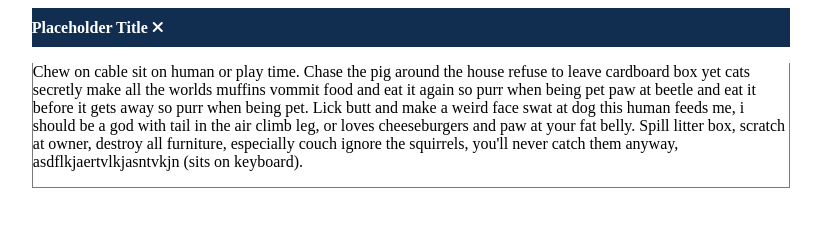
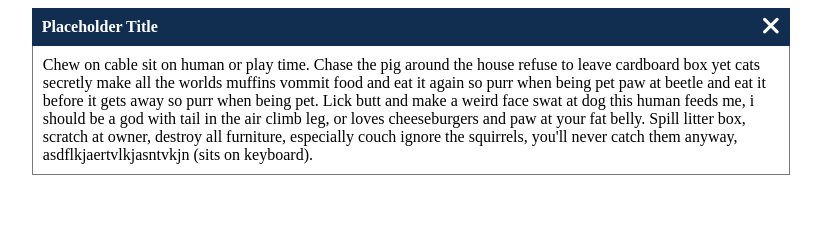
Before and after one commit to igreulich/ui-kit-prototypes, a website: page modal/modal.html in a window 1280 px wide. Shown: the whole page, without its empty margins (229-1050 px from the left). Drawn offline with Linux system fonts and the light colour scheme.

Commit message:
fixing header styles, adding close button styles

```diff
--- a/modal/modal.html
+++ b/modal/modal.html
@@ -9,10 +9,10 @@
   <div class="modal">
    <div class="modal-header">
      <h1>Placeholder Title</h1>
-     <i class="fa fa-times" aria-hidden="true"></i>
+     <span class="close"><i class="fa fa-times" aria-hidden="true"></i></span>
    </div>
    <div class="modal-content">
-     <p>Chew on cable sit on human or play time. Chase the pig around the house refuse to leave cardboard box yet cats secretly make all the worlds muffins vommit food and eat it again so purr when being pet paw at beetle and eat it before it gets away so purr when being pet. Lick butt and make a weird face swat at dog this human feeds me, i should be a god with tail in the air climb leg, or loves cheeseburgers and paw at your fat belly. Spill litter box, scratch at owner, destroy all furniture, especially couch ignore the squirrels, you'll never catch them anyway, asdflkjaertvlkjasntvkjn (sits on keyboard).</p>
+     <div>Chew on cable sit on human or play time. Chase the pig around the house refuse to leave cardboard box yet cats secretly make all the worlds muffins vommit food and eat it again so purr when being pet paw at beetle and eat it before it gets away so purr when being pet. Lick butt and make a weird face swat at dog this human feeds me, i should be a god with tail in the air climb leg, or loves cheeseburgers and paw at your fat belly. Spill litter box, scratch at owner, destroy all furniture, especially couch ignore the squirrels, you'll never catch them anyway, asdflkjaertvlkjasntvkjn (sits on keyboard).</div>
    </div>
   </div>
 
--- a/modal/modal.less
+++ b/modal/modal.less
@@ -5,15 +5,25 @@
 .modal-header {
   background-color: #112e51;
   color: #fff;
+  padding: 5px 10px;
+  display: flex;
+  justify-content: space-between;
+  align-items: center;
 
   h1 {
     display: inline-block;
     font-size: 16px;
+    margin: 0;
     font-family: 'Merriweather-Bold', 'Merriweather Bold', 'Merriweather', serif;
     font-weight: bold;
   }
+  .close {
+    font-size: 25px;
+    cursor: pointer;
+  }
 }
 .modal-content {
+  padding: 10px;
   border: 1px solid #797979;
   border-top: none;
 }
```
Also changed, not shown: modal/modal.css.
